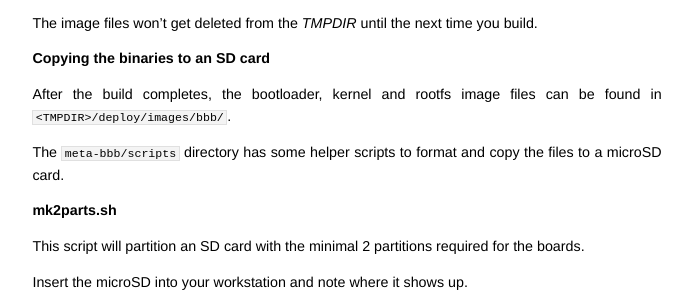
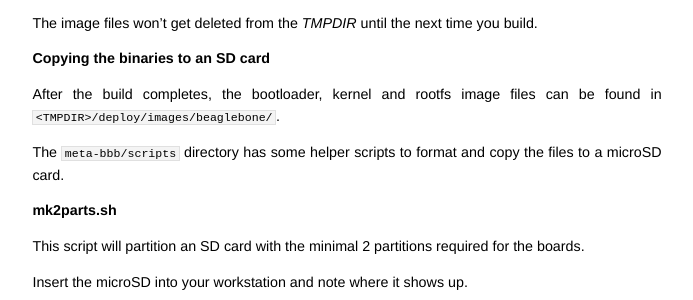
Before and after one commit to jumpnow/jumpnowtek-site, a Jekyll site: the page built from _posts/2015-06-08-BeagleBone-Systems-with-Yocto.md, in a window 1280 px wide and 900 px high, scrolled down 4836 px. Shown: the part 149-449 px from the top of the window, without its empty margins (293-986 px from the left). Built offline with Jekyll 4.4.1, drawn with Linux system fonts in a browser that asks for light colours; some of the changed text lies outside the part shown.

Commit message:
Fix deploy dir path name in bbb doc

```diff
--- a/_posts/2015-06-08-BeagleBone-Systems-with-Yocto.md
+++ b/_posts/2015-06-08-BeagleBone-Systems-with-Yocto.md
@@ -228,7 +228,7 @@ The image files won't get deleted from the *TMPDIR* until the next time you buil
 
 ### Copying the binaries to an SD card
 
-After the build completes, the bootloader, kernel and rootfs image files can be found in `<TMPDIR>/deploy/images/bbb/`.
+After the build completes, the bootloader, kernel and rootfs image files can be found in `<TMPDIR>/deploy/images/beaglebone/`.
 
 The `meta-bbb/scripts` directory has some helper scripts to format and copy the files to a microSD card.
 
```
Also changed, not shown: other parts of _posts/2015-06-08-BeagleBone-Systems-with-Yocto.md (+1 -1 lines).
